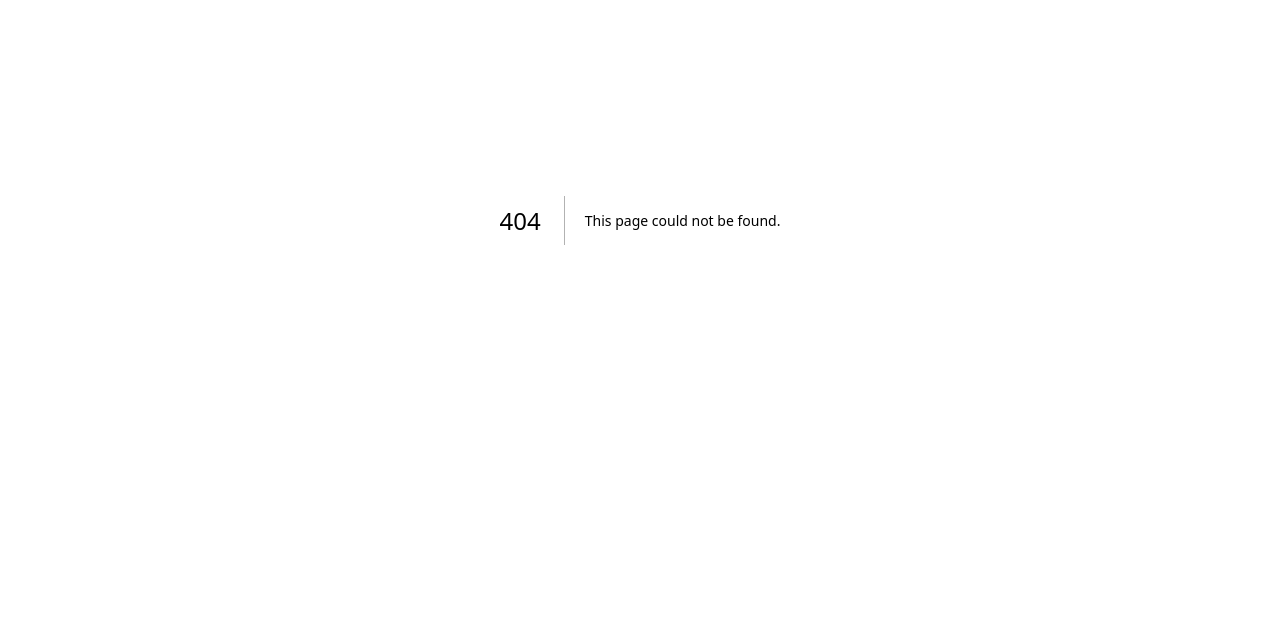
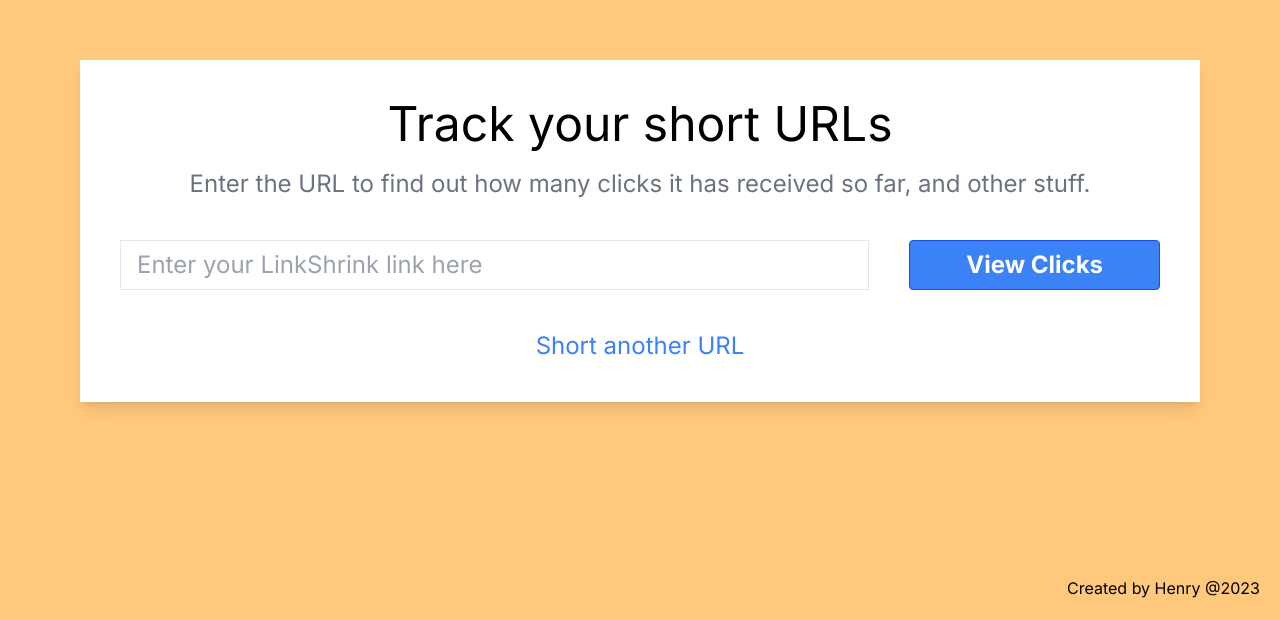
Before and after one commit to shangsuru/url-shortener, a Next.js app in the folder client/: page /stats in a window 1280 px wide. Before the commit this address had no page. Shown: the part 180-800 px from the top of the page. Built offline with nearby package versions, Linux system fonts and the light colour scheme.

Commit message:
Create Card Component for main and stats page

```diff
--- /dev/null
+++ b/client/src/app/data/page.tsx
@@ -0,0 +1,12 @@
+export default function Data() {
+  return (
+    <div>
+      This will later contain a graph with the number of clicks (per hour, per
+      month, per year), a world map showing from where the clicker came from,
+      and possibly other stats like top devices (desktop, smartphone, tablet),
+      top browsers (chrome, chrome mobile, firefox, edge others) and top
+      platforms (mac, windows, android, linux others) or top languages and most
+      popular hours in UTC
+    </div>
+  );
+}
--- a/client/src/app/globals.css
+++ b/client/src/app/globals.css
@@ -2,26 +2,6 @@
 @tailwind components;
 @tailwind utilities;
 
-:root {
-  --foreground-rgb: 0, 0, 0;
-  --background-start-rgb: 214, 219, 220;
-  --background-end-rgb: 255, 255, 255;
+body {
+  background-color: rgb(255, 200, 124);
 }
-
-@media (prefers-color-scheme: dark) {
-  :root {
-    --foreground-rgb: 255, 255, 255;
-    --background-start-rgb: 0, 0, 0;
-    --background-end-rgb: 0, 0, 0;
-  }
-}
-
-body {
-  color: rgb(var(--foreground-rgb));
-  background: linear-gradient(
-      to bottom,
-      transparent,
-      rgb(var(--background-end-rgb))
-    )
-    rgb(var(--background-start-rgb));
-}
--- a/client/src/app/layout.tsx
+++ b/client/src/app/layout.tsx
@@ -1,22 +1,32 @@
-import './globals.css'
-import type { Metadata } from 'next'
-import { Inter } from 'next/font/google'
+import "./globals.css";
+import type { Metadata } from "next";
+import { Inter } from "next/font/google";
 
-const inter = Inter({ subsets: ['latin'] })
+const inter = Inter({ subsets: ["latin"] });
 
 export const metadata: Metadata = {
-  title: 'Create Next App',
-  description: 'Generated by create next app',
-}
+  title: "Create Next App",
+  description: "Generated by create next app",
+};
 
 export default function RootLayout({
   children,
 }: {
-  children: React.ReactNode
+  children: React.ReactNode;
 }) {
   return (
     <html lang="en">
-      <body className={inter.className}>{children}</body>
+      <body className={inter.className}>
+        <div>{children}</div>
+        <div className="absolute bottom-0 right-0 m-5">
+          <a
+            href="https://henryhelm.com/projects"
+            className="hover:text-blue-500 transition"
+          >
+            Created by Henry @2023
+          </a>
+        </div>
+      </body>
     </html>
-  )
+  );
 }
--- a/client/src/app/page.tsx
+++ b/client/src/app/page.tsx
@@ -1,113 +1,14 @@
-import Image from 'next/image'
+import Card from "@/components/Card";
 
 export default function Home() {
   return (
-    <main className="flex min-h-screen flex-col items-center justify-between p-24">
-      <div className="z-10 max-w-5xl w-full items-center justify-between font-mono text-sm lg:flex">
-        <p className="fixed left-0 top-0 flex w-full justify-center border-b border-gray-300 bg-gradient-to-b from-zinc-200 pb-6 pt-8 backdrop-blur-2xl dark:border-neutral-800 dark:bg-zinc-800/30 dark:from-inherit lg:static lg:w-auto  lg:rounded-xl lg:border lg:bg-gray-200 lg:p-4 lg:dark:bg-zinc-800/30">
-          Get started by editing&nbsp;
-          <code className="font-mono font-bold">src/app/page.tsx</code>
-        </p>
-        <div className="fixed bottom-0 left-0 flex h-48 w-full items-end justify-center bg-gradient-to-t from-white via-white dark:from-black dark:via-black lg:static lg:h-auto lg:w-auto lg:bg-none">
-          <a
-            className="pointer-events-none flex place-items-center gap-2 p-8 lg:pointer-events-auto lg:p-0"
-            href="https://vercel.com?utm_source=create-next-app&utm_medium=appdir-template&utm_campaign=create-next-app"
-            target="_blank"
-            rel="noopener noreferrer"
-          >
-            By{' '}
-            <Image
-              src="/vercel.svg"
-              alt="Vercel Logo"
-              className="dark:invert"
-              width={100}
-              height={24}
-              priority
-            />
-          </a>
-        </div>
-      </div>
-
-      <div className="relative flex place-items-center before:absolute before:h-[300px] before:w-[480px] before:-translate-x-1/2 before:rounded-full before:bg-gradient-radial before:from-white before:to-transparent before:blur-2xl before:content-[''] after:absolute after:-z-20 after:h-[180px] after:w-[240px] after:translate-x-1/3 after:bg-gradient-conic after:from-sky-200 after:via-blue-200 after:blur-2xl after:content-[''] before:dark:bg-gradient-to-br before:dark:from-transparent before:dark:to-blue-700 before:dark:opacity-10 after:dark:from-sky-900 after:dark:via-[#0141ff] after:dark:opacity-40 before:lg:h-[360px] z-[-1]">
-        <Image
-          className="relative dark:drop-shadow-[0_0_0.3rem_#ffffff70] dark:invert"
-          src="/next.svg"
-          alt="Next.js Logo"
-          width={180}
-          height={37}
-          priority
-        />
-      </div>
-
-      <div className="mb-32 grid text-center lg:max-w-5xl lg:w-full lg:mb-0 lg:grid-cols-4 lg:text-left">
-        <a
-          href="https://nextjs.org/docs?utm_source=create-next-app&utm_medium=appdir-template&utm_campaign=create-next-app"
-          className="group rounded-lg border border-transparent px-5 py-4 transition-colors hover:border-gray-300 hover:bg-gray-100 hover:dark:border-neutral-700 hover:dark:bg-neutral-800/30"
-          target="_blank"
-          rel="noopener noreferrer"
-        >
-          <h2 className={`mb-3 text-2xl font-semibold`}>
-            Docs{' '}
-            <span className="inline-block transition-transform group-hover:translate-x-1 motion-reduce:transform-none">
-              -&gt;
-            </span>
-          </h2>
-          <p className={`m-0 max-w-[30ch] text-sm opacity-50`}>
-            Find in-depth information about Next.js features and API.
-          </p>
-        </a>
-
-        <a
-          href="https://nextjs.org/learn?utm_source=create-next-app&utm_medium=appdir-template-tw&utm_campaign=create-next-app"
-          className="group rounded-lg border border-transparent px-5 py-4 transition-colors hover:border-gray-300 hover:bg-gray-100 hover:dark:border-neutral-700 hover:dark:bg-neutral-800/30"
-          target="_blank"
-          rel="noopener noreferrer"
-        >
-          <h2 className={`mb-3 text-2xl font-semibold`}>
-            Learn{' '}
-            <span className="inline-block transition-transform group-hover:translate-x-1 motion-reduce:transform-none">
-              -&gt;
-            </span>
-          </h2>
-          <p className={`m-0 max-w-[30ch] text-sm opacity-50`}>
-            Learn about Next.js in an interactive course with&nbsp;quizzes!
-          </p>
-        </a>
-
-        <a
-          href="https://vercel.com/templates?framework=next.js&utm_source=create-next-app&utm_medium=appdir-template&utm_campaign=create-next-app"
-          className="group rounded-lg border border-transparent px-5 py-4 transition-colors hover:border-gray-300 hover:bg-gray-100 hover:dark:border-neutral-700 hover:dark:bg-neutral-800/30"
-          target="_blank"
-          rel="noopener noreferrer"
-        >
-          <h2 className={`mb-3 text-2xl font-semibold`}>
-            Templates{' '}
-            <span className="inline-block transition-transform group-hover:translate-x-1 motion-reduce:transform-none">
-              -&gt;
-            </span>
-          </h2>
-          <p className={`m-0 max-w-[30ch] text-sm opacity-50`}>
-            Explore the Next.js 13 playground.
-          </p>
-        </a>
-
-        <a
-          href="https://vercel.com/new?utm_source=create-next-app&utm_medium=appdir-template&utm_campaign=create-next-app"
-          className="group rounded-lg border border-transparent px-5 py-4 transition-colors hover:border-gray-300 hover:bg-gray-100 hover:dark:border-neutral-700 hover:dark:bg-neutral-800/30"
-          target="_blank"
-          rel="noopener noreferrer"
-        >
-          <h2 className={`mb-3 text-2xl font-semibold`}>
-            Deploy{' '}
-            <span className="inline-block transition-transform group-hover:translate-x-1 motion-reduce:transform-none">
-              -&gt;
-            </span>
-          </h2>
-          <p className={`m-0 max-w-[30ch] text-sm opacity-50`}>
-            Instantly deploy your Next.js site to a shareable URL with Vercel.
-          </p>
-        </a>
-      </div>
-    </main>
-  )
+    <Card
+      title="LinkShrink URL Shortener"
+      description="Create short & memorable links in seconds with this free tool."
+      inputPlaceholder="Enter link here"
+      buttonText="Shorten URL"
+      linkText="Show URL stats"
+      linkHref="/stats"
+    />
+  );
 }
--- /dev/null
+++ b/client/src/app/stats/page.tsx
@@ -0,0 +1,14 @@
+import Card from "@/components/Card";
+
+export default function Stats() {
+  return (
+    <Card
+      title="Track your short URLs"
+      description="Enter the URL to find out how many clicks it has received so far, and other stuff."
+      inputPlaceholder="Enter your LinkShrink link here"
+      buttonText="View Clicks"
+      linkText="Short another URL"
+      linkHref="/"
+    />
+  );
+}
--- /dev/null
+++ b/client/src/components/Card.tsx
@@ -0,0 +1,48 @@
+interface CardProps {
+  title: string;
+  description: string;
+  inputPlaceholder: string;
+  buttonText: string;
+  linkText: string;
+  linkHref: "/" | "/stats";
+}
+
+export default function Card({
+  title,
+  description,
+  inputPlaceholder,
+  buttonText,
+  linkText,
+  linkHref,
+}: CardProps) {
+  return (
+    <div>
+      <div className="mt-20 sm:mt-60">
+        <div className="bg-white p-5 sm:p-10 shadow-lg sm:mx-20 max-w-[1500px] text-md md:text-xl lg:text-2xl 2xl:text-4xl">
+          <h1 className="flex justify-center items-center text-2xl md:text-4xl lg:text-5xl 2xl:text-6xl">
+            {title}
+          </h1>
+          <p className="flex justify-center items-center text-center sm:text-md sm:text-xl lg:text-2xl 2xl:text-4xl mt-5 2xl:mt-10  text-gray-500">
+            {description}
+          </p>
+
+          <div className="sm:flex sm:justify-center sm:items-center sm:flex-left mt-10 2xl:mt-20">
+            <input
+              placeholder={inputPlaceholder}
+              className="px-4 py-2 block sm:w-2/3 lg:w-3/4 border border-grey-800 outline-none  focus:border-black mr-3 lg:mr-10"
+            />
+            <button className="font-bold mt-5 sm:mt-0 px-4 py-2 sm:w-1/3 lg:w-1/4 bg-blue-500 hover:bg-blue-700 text-white border border-blue-700 rounded">
+              {buttonText}
+            </button>
+          </div>
+
+          <div className="mt-10 2xl:mt-20 flex justify-center items-center">
+            <a href={linkHref} className="text-blue-500 hover:text-blue-700">
+              {linkText}
+            </a>
+          </div>
+        </div>
+      </div>
+    </div>
+  );
+}
```
